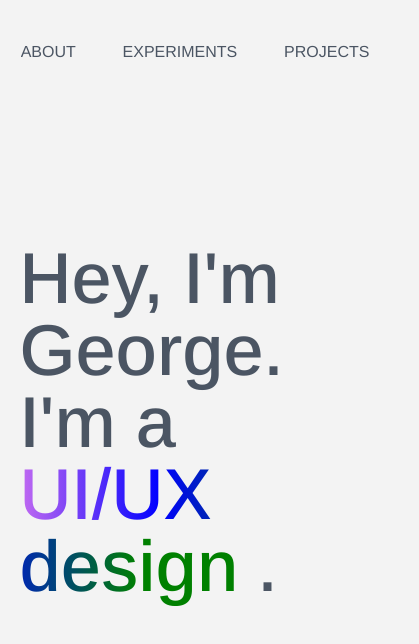
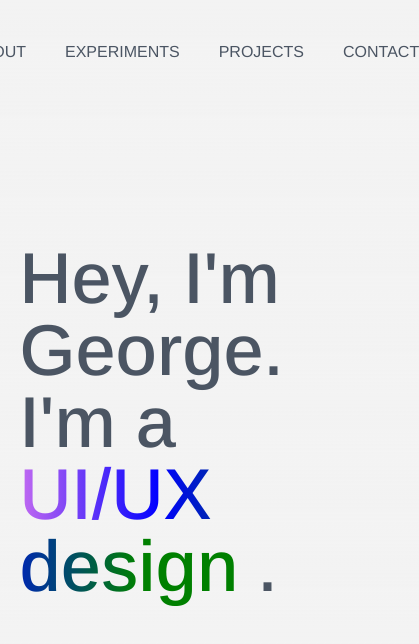
Before and after one commit to georgegausden/portfolio, a Next.js app: page / in a window 390 px wide. Shown: the top 644 px of the page, 419 px wide, since content can reach past the window. Built offline with nearby package versions, Linux system fonts and the light colour scheme.

Commit message:
Refactor CSS: Update tag styles and remove image dimensions in projectSection.tsx

```diff
--- a/app/page.tsx
+++ b/app/page.tsx
@@ -91,7 +91,7 @@ export default function HomePage() {
           animate="show"
           exit="hidden"
           variants={containerVariants}
-          className="flex text-center gap-[12%] md:gap-[10%] justify-center w-full"
+          className="flex text-center gap-[10%] md:gap-[10%] justify-center w-full"
         >
           <motion.div variants={itemVariants}>
             <button onMouseEnter={() => setHoveredSection("About")}>
@@ -224,7 +224,7 @@ export default function HomePage() {
             </AnimatePresence>
           </motion.div>
 
-          <motion.div variants={itemVariants} className="hidden lg:block">
+          <motion.div variants={itemVariants} >
             <button onMouseEnter={() => setHoveredSection("Contact")}>
               Contact
             </button>
```
